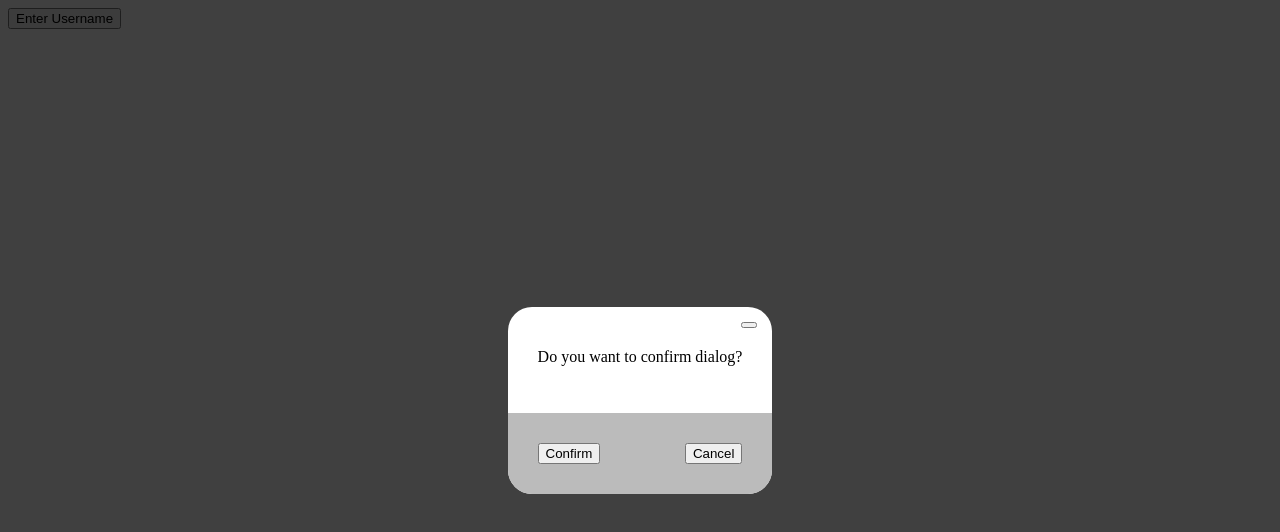
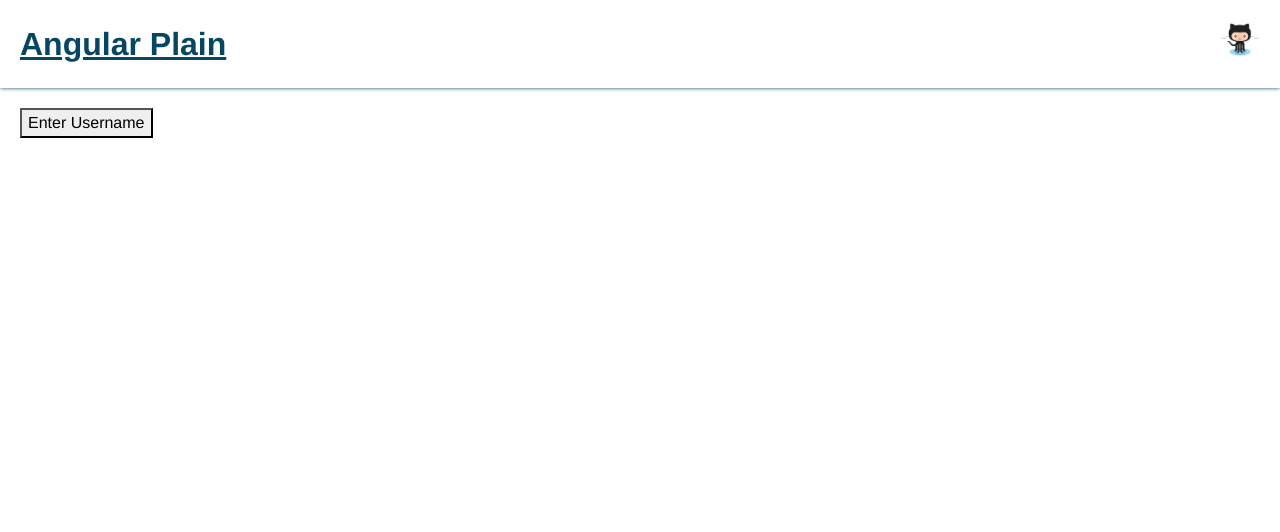
Before and after one commit to gogakoreli/plain, an Angular app: page / in a window 1280 px wide. Shown: the top 532 px of the page. Built offline with nearby package versions, Linux system fonts and the light colour scheme.

Commit message:
demo: add bootstrap

```diff
--- a/package.json
+++ b/package.json
@@ -19,6 +19,7 @@
     "@angular/platform-browser": "^14.2.0",
     "@angular/platform-browser-dynamic": "^14.2.0",
     "@angular/router": "^14.2.0",
+    "bootstrap": "^5.2.1",
     "rxjs": "~7.5.0",
     "tslib": "^2.3.0",
     "zone.js": "~0.11.4"
--- a/projects/demo/src/app/app.component.html
+++ b/projects/demo/src/app/app.component.html
@@ -1,3 +1,17 @@
-<router-outlet></router-outlet>
+<nav class="nav-container">
+  <a class="main-logo" routerLink="/">
+    Angular Plain
+  </a>
 
-<button (click)="onEnterUsername()">Enter Username</button>
+  <a class="github-logo" href="https://github.com/gogakoreli/plain"
+    target="_blank">
+  </a>
+</nav>
+
+<main class="main-container">
+  <router-outlet></router-outlet>
+
+  <div>
+    <button (click)="onEnterUsername()">Enter Username</button>
+  </div>
+</main>
--- a/projects/demo/src/app/app.component.scss
+++ b/projects/demo/src/app/app.component.scss
@@ -0,0 +1,18 @@
+:host {
+  display: flex;
+  flex-direction: column;
+  min-width: 100vw;
+  min-height: 100vh;
+}
+
+.nav-container {
+  display: flex;
+  justify-content: space-between;
+  padding: 20px;
+  box-shadow: 0 0 4px 0 var(--main);
+}
+
+.main-container {
+  display: flex;
+  padding: 20px;
+}
--- a/projects/demo/src/app/app.component.ts
+++ b/projects/demo/src/app/app.component.ts
@@ -12,13 +12,13 @@ export class AppComponent {
   private dialogService = inject(DialogService);
 
   ngOnInit(): void {
-    this.dialogService.openConfirmation({
-      data: {
-        messages: ['Do you want to confirm dialog?'],
-        primaryButtonText: 'Confirm',
-        secondaryButtonText: 'Cancel',
-      }
-    })
+    // this.dialogService.openConfirmation({
+    //   data: {
+    //     messages: ['Do you want to confirm dialog?'],
+    //     primaryButtonText: 'Confirm',
+    //     secondaryButtonText: 'Cancel',
+    //   }
+    // })
   }
 
   public onEnterUsername(): void {
--- a/projects/demo/src/app/components/dialog-content/dialog-content.component.html
+++ b/projects/demo/src/app/components/dialog-content/dialog-content.component.html
@@ -1,16 +1,18 @@
 <form [formGroup]="form" (ngSubmit)="onSubmit()">
-  <label>
+  <label class="form-label" for="do-not-autofill">
     Username
-    <input formControlName="username">
   </label>
+  <input id="do-not-autofill" class="form-control" formControlName="username"
+    autocomplete="do-not-autofill">
 
+  <br>
   <br>
 
   <div class="action-container">
-    <button type="submit">
+    <button class="btn btn-primary" type="submit">
       Submit
     </button>
-    <button type="button" (click)="onCancel()">
+    <button class="btn btn-danger" type="button" (click)="onCancel()">
       Cancel
     </button>
   </div>
--- a/projects/demo/src/app/components/dialog-content/dialog-content.component.scss
+++ b/projects/demo/src/app/components/dialog-content/dialog-content.component.scss
@@ -4,12 +4,6 @@ form {
   padding: 40px;
 }
 
-label {
-  display: flex;
-  flex-direction: column;
-  margin-bottom: 40px;
-}
-
 .action-container {
   display: flex;
   justify-content: space-between;
--- a/projects/demo/src/styles.scss
+++ b/projects/demo/src/styles.scss
@@ -1 +1,24 @@
-/* You can add global styles to this file, and also import other style files */
+@import '~bootstrap/dist/css/bootstrap.min.css';
+
+* {
+  font-family: 'Helvetica Neue', Helvetica, Arial, sans-serif;
+}
+
+body {
+  --main: rgba(6, 70, 99, 1);
+}
+
+.main-logo {
+  font-size: 2rem;
+  font-weight: bold;
+  color: var(--main);
+}
+
+.github-logo {
+  width: 40px;
+  height: 40px;
+  background-image: url('/assets/octocat.jpg');
+  background-size: 40px;
+  background-position: center center;
+  background-repeat: no-repeat;
+}
```
Also changed, not shown: projects/demo/src/assets/octocat.jpg (added), 1 other file (tests, documents, lock files or other folders).
